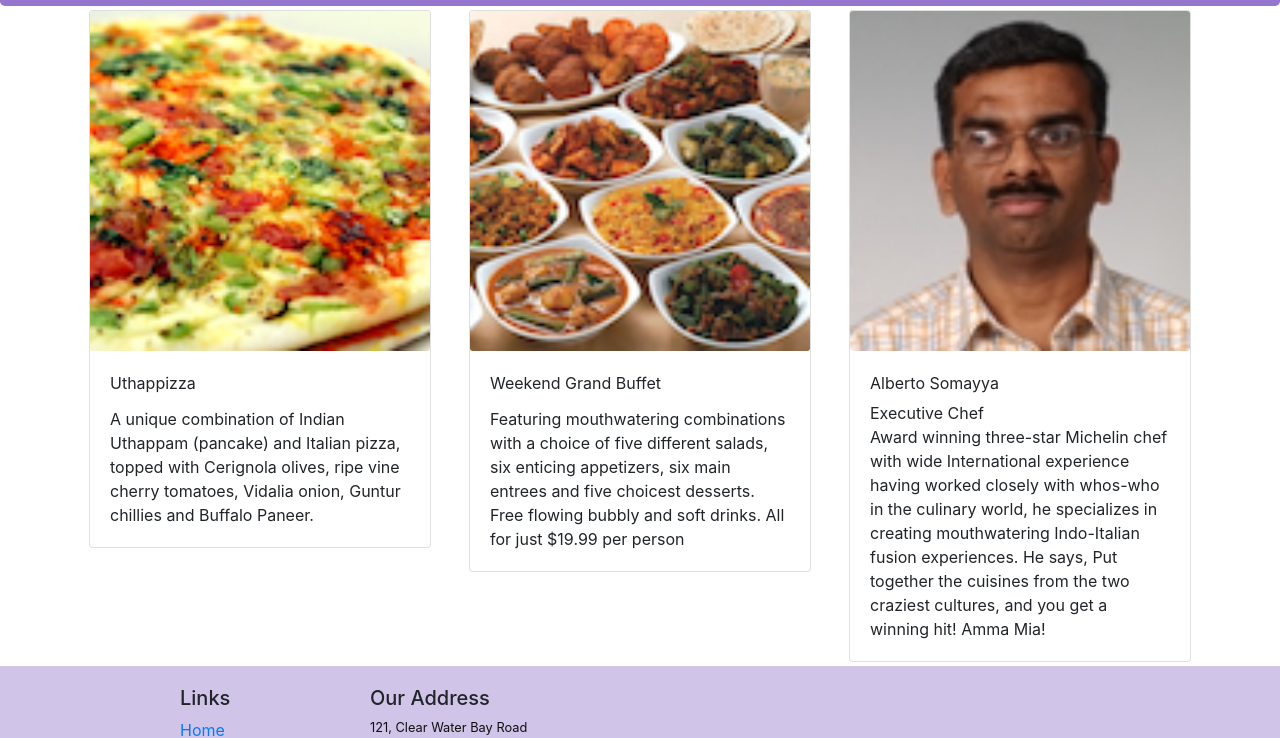
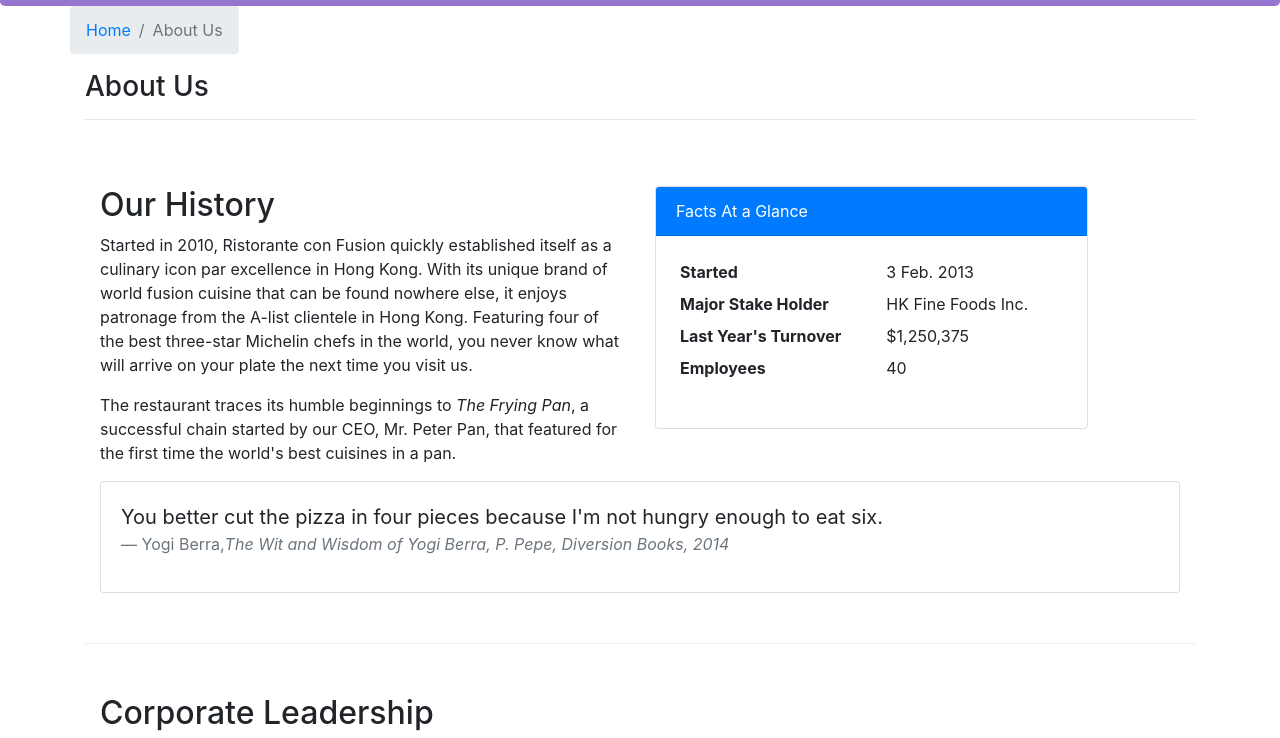
Before and after one commit to Guitarzero123/RistoranteConFusion-React, a React (Create React App) app: page /aboutus in a window 1280 px wide. Before the commit this address led to /home. Shown: the part 336-1074 px from the top of the page. Built offline with nearby package versions, Linux system fonts and the light colour scheme.

Commit message:
Added About Component. Updated some Formatting in all views. Created RenderLeader Component

```diff
--- /dev/null
+++ b/src/components/AboutComponent.js
@@ -0,0 +1,91 @@
+import React from 'react';
+import { Breadcrumb, BreadcrumbItem, Card, CardBody, CardHeader, Media } from 'reactstrap';
+import { Link } from 'react-router-dom';
+
+function RenderLeader({ leader }) {
+    return (
+        <Media tag="li">
+            <Media left middle>
+                <Media object src={leader.image} alt={leader.name} />
+            </Media>
+            <Media body className="ml-5">
+                <Media heading>{leader.name}</Media>
+                <p>{leader.description}</p>
+            </Media>
+        </Media>
+    );
+}
+
+function About(props) {
+
+    const leaders = props.leaders.map((leader) => {
+        return (
+            <RenderLeader leader={leader} />
+        );
+    });
+
+    return(
+        <div className="container">
+            <div className="row">
+                <Breadcrumb>
+                    <BreadcrumbItem><Link to="/home">Home</Link></BreadcrumbItem>
+                    <BreadcrumbItem active>About Us</BreadcrumbItem>
+                </Breadcrumb>
+                <div className="col-12">
+                    <h3>About Us</h3>
+                    <hr />
+                </div>
+            </div>
+            <div className="row row-content">
+                <div className="col-12 col-md-6">
+                    <h2>Our History</h2>
+                    <p>Started in 2010, Ristorante con Fusion quickly established itself as a culinary icon par excellence in Hong Kong. With its unique brand of world fusion cuisine that can be found nowhere else, it enjoys patronage from the A-list clientele in Hong Kong.  Featuring four of the best three-star Michelin chefs in the world, you never know what will arrive on your plate the next time you visit us.</p>
+                    <p>The restaurant traces its humble beginnings to <em>The Frying Pan</em>, a successful chain started by our CEO, Mr. Peter Pan, that featured for the first time the world's best cuisines in a pan.</p>
+                </div>
+                <div className="col-12 col-md-5">
+                    <Card>
+                        <CardHeader className="bg-primary text-white">Facts At a Glance</CardHeader>
+                        <CardBody>
+                            <dl className="row p-1">
+                                <dt className="col-6">Started</dt>
+                                <dd className="col-6">3 Feb. 2013</dd>
+                                <dt className="col-6">Major Stake Holder</dt>
+                                <dd className="col-6">HK Fine Foods Inc.</dd>
+                                <dt className="col-6">Last Year's Turnover</dt>
+                                <dd className="col-6">$1,250,375</dd>
+                                <dt className="col-6">Employees</dt>
+                                <dd className="col-6">40</dd>
+                            </dl>
+                        </CardBody>
+                    </Card>
+                </div>
+                <div className="col-12">
+                    <Card>
+                        <CardBody className="bg-faded">
+                            <blockquote className="blockquote">
+                                <p className="mb-0">You better cut the pizza in four pieces because
+                                    I'm not hungry enough to eat six.</p>
+                                <footer className="blockquote-footer">Yogi Berra,
+                                <cite title="Source Title">The Wit and Wisdom of Yogi Berra,
+                                    P. Pepe, Diversion Books, 2014</cite>
+                                </footer>
+                            </blockquote>
+                        </CardBody>
+                    </Card>
+                </div>
+            </div>
+            <div className="row row-content">
+                <div className="col-12">
+                    <h2>Corporate Leadership</h2>
+                </div>
+                <div className="col-12">
+                    <Media list>
+                        {leaders}
+                    </Media>
+                </div>
+            </div>
+        </div>
+    );
+}
+
+export default About;
--- a/src/components/ContactComponent.js
+++ b/src/components/ContactComponent.js
@@ -12,6 +12,7 @@
                 </Breadcrumb>
                 <div className="col-12">
                     <h3>Contact Us</h3>
+                    <hr />
                 </div>
             </div>
             <div className="row row-content">
--- a/src/components/DishDetailComponent.js
+++ b/src/components/DishDetailComponent.js
@@ -53,11 +53,12 @@
                         <BreadcrumbItem><Link to={'/menu'}>Menu</Link></BreadcrumbItem>
                         <BreadcrumbItem active>{props.dish.name}</BreadcrumbItem>
                     </Breadcrumb>
-                </div>
-                <div className="row">
                     <div className="col-12">
                         <h3>{props.dish.name}</h3>
+                        <hr />
                     </div>
+                </div>
+                <div className="row row-content">
                     <div className="col-12 col-md-5 m-1">
                         <RenderDish dish={props.dish} />
                     </div>
--- a/src/components/HomeComponent.js
+++ b/src/components/HomeComponent.js
@@ -17,7 +17,7 @@
 function Home(props) {
     return (
         <div className="container">
-            <div className="row align-items-start">
+            <div className="row row-content align-items-start">
                 <div className="col-12 col-md m-1">
                     <RenderCard item={props.dish} />
                 </div>
--- a/src/components/MainComponent.js
+++ b/src/components/MainComponent.js
@@ -3,6 +3,7 @@
 import Header from './HeaderComponent'
 import Footer from './FooterComponent'
 import Menu from './MenuComponent';
+import About from './AboutComponent';
 import Contact from './ContactComponent'
 import DishDetail from './DishDetailComponent';
 import { DISHES } from '../shared/dishes';
@@ -44,6 +45,7 @@
         <Header />
           <Switch>
             <Route path="/home" component={HomePage} />
+            <Route exact path={"/aboutus"} component={() => <About leaders={this.state.leaders} />} />
             <Route exact path="/menu" component={() => <Menu dishes={this.state.dishes} />} />
             <Route path="/menu/:dishId" component={DishWithId} />
             <Route exact path="/contactus" component={Contact} />
--- a/src/components/MenuComponent.js
+++ b/src/components/MenuComponent.js
@@ -35,9 +35,10 @@
                 </Breadcrumb>
                 <div className="col-12">
                     <h3>Menu</h3>
+                    <hr />
                 </div>
             </div>
-            <div className="row">
+            <div className="row row-content">
                 {menu}
             </div>
         </div>
```
